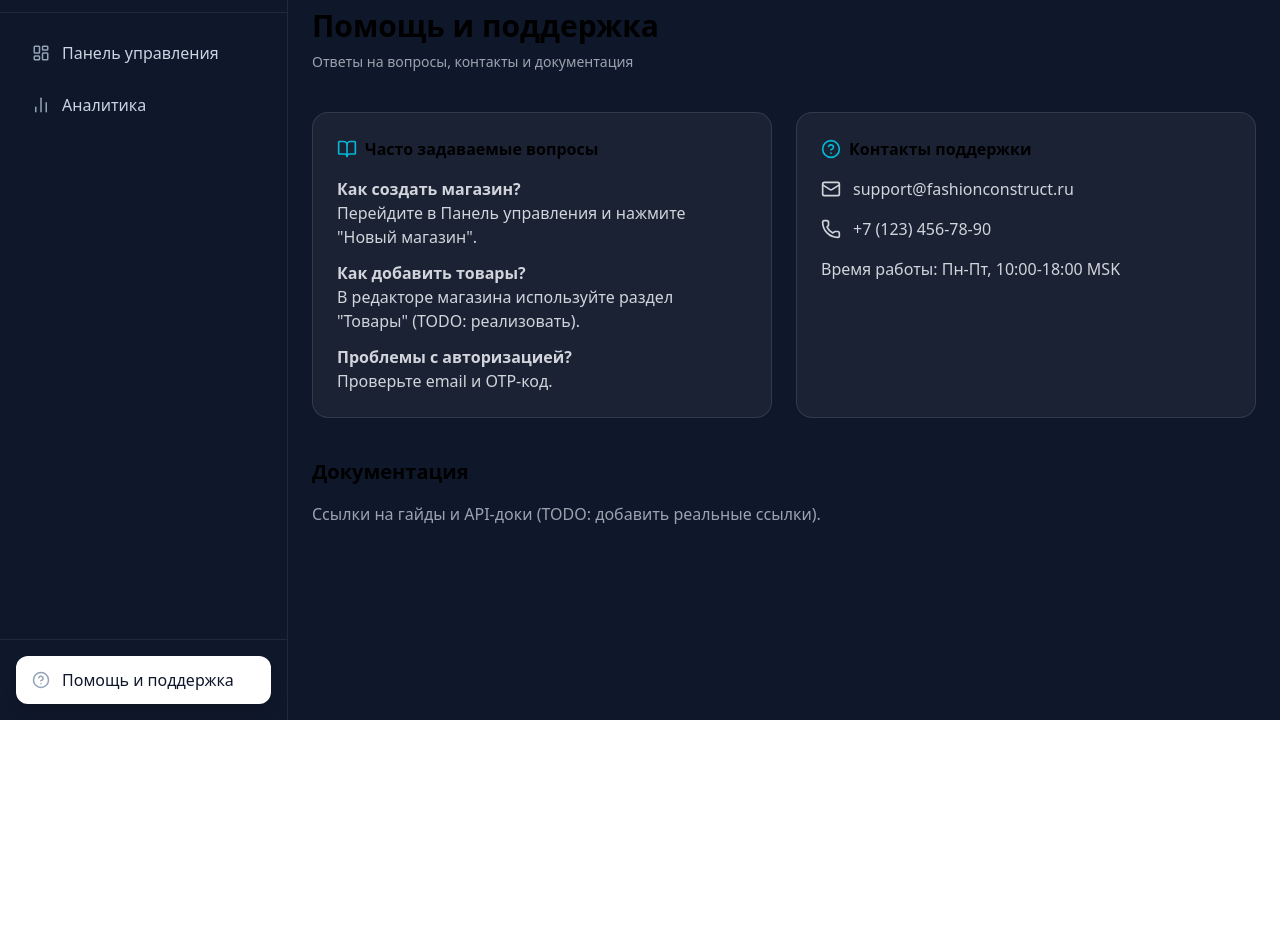
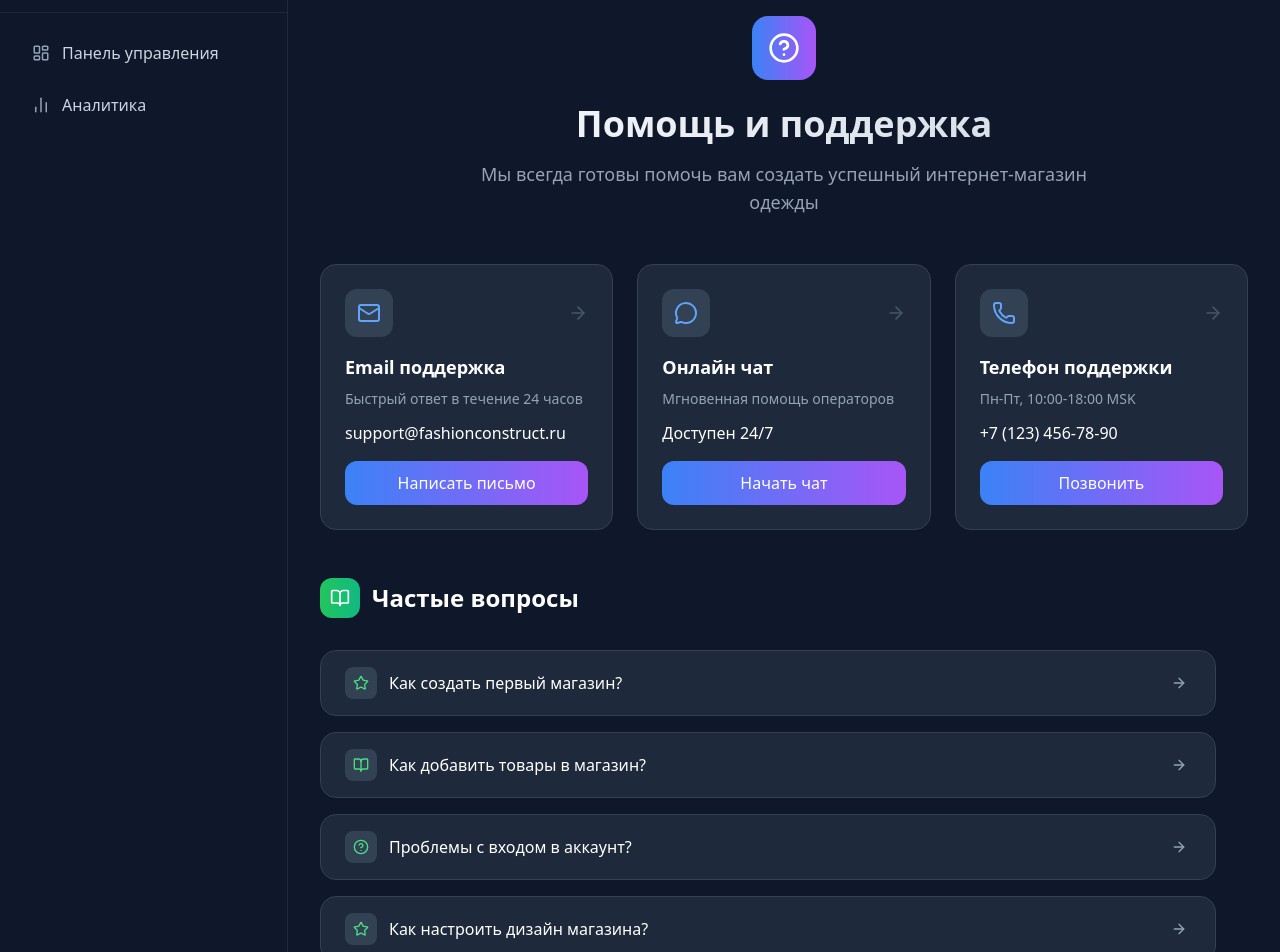
Before and after one commit to M1rakkk/fashion, a React (Vite) app: page /support in a window 1280 px wide. Shown: the part 80-1032 px from the top of the page. Before the commit the page ends 800 px from the top, so only its background shows below. Built offline with nearby package versions, Linux system fonts and the light colour scheme; no server answers; sample sign-in values are in the browser's storage.

Commit message:
Redesign SupportPage - modern UI with interactive FAQ, contact cards, gradients and improved UX

```diff
--- a/src/pages/support/SupportPage.tsx
+++ b/src/pages/support/SupportPage.tsx
@@ -1,62 +1,155 @@
-import React from "react";
-import { HelpCircle, Mail, Phone, BookOpen } from "lucide-react";
+import React, { useState } from "react";
+import { HelpCircle, Mail, Phone, MessageCircle, BookOpen, Send, Clock, MapPin, Star, ArrowRight } from "lucide-react";
 
 const SupportPage: React.FC = () => {
+  const [expandedFaq, setExpandedFaq] = useState<number | null>(null);
+
+  const faqItems = [
+    {
+      question: "Как создать первый магазин?",
+      answer: "Перейдите в дашборд и нажмите кнопку 'Создать магазин'. Заполните основную информацию и выберите дизайн.",
+      icon: <Star className="w-4 h-4" />
+    },
+    {
+      question: "Как добавить товары в магазин?",
+      answer: "Откройте редактор магазина, перейдите в раздел 'Товары' и нажмите 'Добавить товар'. Загрузите фото и укажите цену.",
+      icon: <BookOpen className="w-4 h-4" />
+    },
+    {
+      question: "Проблемы с входом в аккаунт?",
+      answer: "Проверьте правильность email и пароля. Если забыли пароль, используйте функцию восстановления. При двухфакторной авторизации введите OTP-код.",
+      icon: <HelpCircle className="w-4 h-4" />
+    },
+    {
+      question: "Как настроить дизайн магазина?",
+      answer: "В конструкторе магазина выберите тему оформления, загрузите логотип и настройте цвета под ваш бренд.",
+      icon: <Star className="w-4 h-4" />
+    }
+  ];
+
+  const contactMethods = [
+    {
+      icon: <Mail className="w-6 h-6" />,
+      title: "Email поддержка",
+      value: "support@fashionconstruct.ru",
+      description: "Быстрый ответ в течение 24 часов",
+      action: "Написать письмо"
+    },
+    {
+      icon: <MessageCircle className="w-6 h-6" />,
+      title: "Онлайн чат",
+      value: "Доступен 24/7",
+      description: "Мгновенная помощь операторов",
+      action: "Начать чат"
+    },
+    {
+      icon: <Phone className="w-6 h-6" />,
+      title: "Телефон поддержки",
+      value: "+7 (123) 456-78-90",
+      description: "Пн-Пт, 10:00-18:00 MSK",
+      action: "Позвонить"
+    }
+  ];
+
   return (
-    <div className="p-6 max-w-7xl mx-auto">
-      <div className="mb-10">
-        <h1 className="text-3xl font-bold">Помощь и поддержка</h1>
-        <p className="text-sm text-gray-400 mt-2">Ответы на вопросы, контакты и документация</p>
+    <div className="p-8 bg-slate-900 min-h-screen">
+      {/* Заголовок с градиентом */}
+      <div className="mb-12 text-center">
+        <div className="inline-flex items-center justify-center w-16 h-16 bg-gradient-to-r from-blue-500 to-purple-500 rounded-2xl mb-6">
+          <HelpCircle className="w-8 h-8 text-white" />
+        </div>
+        <h1 className="text-4xl font-bold bg-gradient-to-r from-white to-slate-300 bg-clip-text text-transparent mb-4">
+          Помощь и поддержка
+        </h1>
+        <p className="text-lg text-slate-400 max-w-2xl mx-auto">
+          Мы всегда готовы помочь вам создать успешный интернет-магазин одежды
+        </p>
       </div>
 
-      <div className="grid grid-cols-1 md:grid-cols-2 gap-6">
-        {/* FAQ */}
-        <div className="bg-white/5 rounded-2xl p-6 border border-white/10">
-          <div className="flex items-center gap-2 mb-4">
-            <BookOpen className="w-5 h-5 text-cyan-500" />
-            <h3 className="font-semibold">Часто задаваемые вопросы</h3>
+      {/* Быстрые действия */}
+      <div className="grid grid-cols-1 md:grid-cols-3 gap-6 mb-12">
+        {contactMethods.map((method, index) => (
+          <div key={index} className="group relative bg-slate-800 rounded-2xl p-6 border border-slate-700 hover:border-slate-600 hover:shadow-lg hover:shadow-blue-500/10 transition-all">
+            <div className="flex items-center justify-between mb-4">
+              <div className="w-12 h-12 bg-slate-700 rounded-xl flex items-center justify-center group-hover:bg-blue-500/20 transition-colors">
+                <div className="text-blue-400">{method.icon}</div>
+              </div>
+              <ArrowRight className="w-5 h-5 text-slate-600 group-hover:text-blue-400 transition-colors" />
+            </div>
+            <h3 className="text-lg font-semibold text-white mb-2">{method.title}</h3>
+            <p className="text-slate-400 text-sm mb-3">{method.description}</p>
+            <p className="text-white font-medium mb-4">{method.value}</p>
+            <button className="w-full py-2.5 bg-gradient-to-r from-blue-500 to-purple-500 text-white rounded-xl font-medium hover:from-blue-600 hover:to-purple-600 transition-all">
+              {method.action}
+            </button>
           </div>
-          <ul className="space-y-3 text-gray-300">
-            <li>
-              <strong>Как создать магазин?</strong> <br />
-              Перейдите в Панель управления и нажмите "Новый магазин".
-            </li>
-            <li>
-              <strong>Как добавить товары?</strong> <br />
-              В редакторе магазина используйте раздел "Товары" (TODO: реализовать).
-            </li>
-            <li>
-              <strong>Проблемы с авторизацией?</strong> <br />
-              Проверьте email и OTP-код.
-            </li>
-          </ul>
+        ))}
+      </div>
+
+      {/* FAQ секция */}
+      <div className="mb-12">
+        <div className="flex items-center gap-3 mb-8">
+          <div className="w-10 h-10 bg-gradient-to-r from-green-500 to-emerald-500 rounded-xl flex items-center justify-center">
+            <BookOpen className="w-5 h-5 text-white" />
+          </div>
+          <h2 className="text-2xl font-bold text-white">Частые вопросы</h2>
         </div>
 
-        {/* Контакты */}
-        <div className="bg-white/5 rounded-2xl p-6 border border-white/10">
-          <div className="flex items-center gap-2 mb-4">
-            <HelpCircle className="w-5 h-5 text-cyan-500" />
-            <h3 className="font-semibold">Контакты поддержки</h3>
-          </div>
-          <div className="space-y-4 text-gray-300">
-            <div className="flex items-center gap-3">
-              <Mail className="w-5 h-5" />
-              <a href="mailto:support@fashionconstruct.ru" className="hover:text-cyan-500">
-                support@fashionconstruct.ru
-              </a>
+        <div className="space-y-4 max-w-4xl">
+          {faqItems.map((item, index) => (
+            <div key={index} className="bg-slate-800 rounded-2xl border border-slate-700 overflow-hidden">
+              <button
+                onClick={() => setExpandedFaq(expandedFaq === index ? null : index)}
+                className="w-full px-6 py-4 flex items-center justify-between hover:bg-slate-750 transition-colors"
+              >
+                <div className="flex items-center gap-3">
+                  <div className="w-8 h-8 bg-slate-700 rounded-lg flex items-center justify-center text-green-400">
+                    {item.icon}
+                  </div>
+                  <span className="text-white font-medium">{item.question}</span>
+                </div>
+                <div className={`w-6 h-6 rounded-full flex items-center justify-center transition-transform ${
+                  expandedFaq === index ? 'rotate-180' : ''
+                }`}>
+                  <ArrowRight className="w-4 h-4 text-slate-400" />
+                </div>
+              </button>
+
+              {expandedFaq === index && (
+                <div className="px-6 pb-4 border-t border-slate-700">
+                  <p className="text-slate-300 pt-4">{item.answer}</p>
+                </div>
+              )}
             </div>
-            <div className="flex items-center gap-3">
-              <Phone className="w-5 h-5" />
-              <span>+7 (123) 456-78-90</span>
-            </div>
-            <p>Время работы: Пн-Пт, 10:00-18:00 MSK</p>
-          </div>
+          ))}
         </div>
       </div>
 
-      <div className="mt-10">
-        <h2 className="text-xl font-semibold mb-4">Документация</h2>
-        <p className="text-gray-400">Ссылки на гайды и API-доки (TODO: добавить реальные ссылки).</p>
+      {/* Дополнительная информация */}
+      <div className="grid grid-cols-1 md:grid-cols-2 gap-6">
+        <div className="bg-gradient-to-br from-blue-600/10 to-purple-600/10 rounded-2xl p-6 border border-blue-500/30">
+          <div className="flex items-center gap-3 mb-4">
+            <Clock className="w-6 h-6 text-blue-400" />
+            <h3 className="text-lg font-semibold text-white">Время работы</h3>
+          </div>
+          <div className="space-y-2 text-slate-300">
+            <p><span className="text-white font-medium">Понедельник - Пятница:</span> 10:00 - 18:00</p>
+            <p><span className="text-white font-medium">Суббота - Воскресенье:</span> Выходной</p>
+            <p className="text-sm text-slate-400 mt-3">Чат поддержки доступен 24/7</p>
+          </div>
+        </div>
+
+        <div className="bg-gradient-to-br from-green-600/10 to-emerald-600/10 rounded-2xl p-6 border border-green-500/30">
+          <div className="flex items-center gap-3 mb-4">
+            <MapPin className="w-6 h-6 text-green-400" />
+            <h3 className="text-lg font-semibold text-white">Офис</h3>
+          </div>
+          <div className="space-y-2 text-slate-300">
+            <p>Москва, ул. Примерная, д. 123</p>
+            <p>Бизнес-центр "Fashion Construct"</p>
+            <p className="text-sm text-slate-400 mt-3">Прием посетителей по записи</p>
+          </div>
+        </div>
       </div>
     </div>
   );
```
